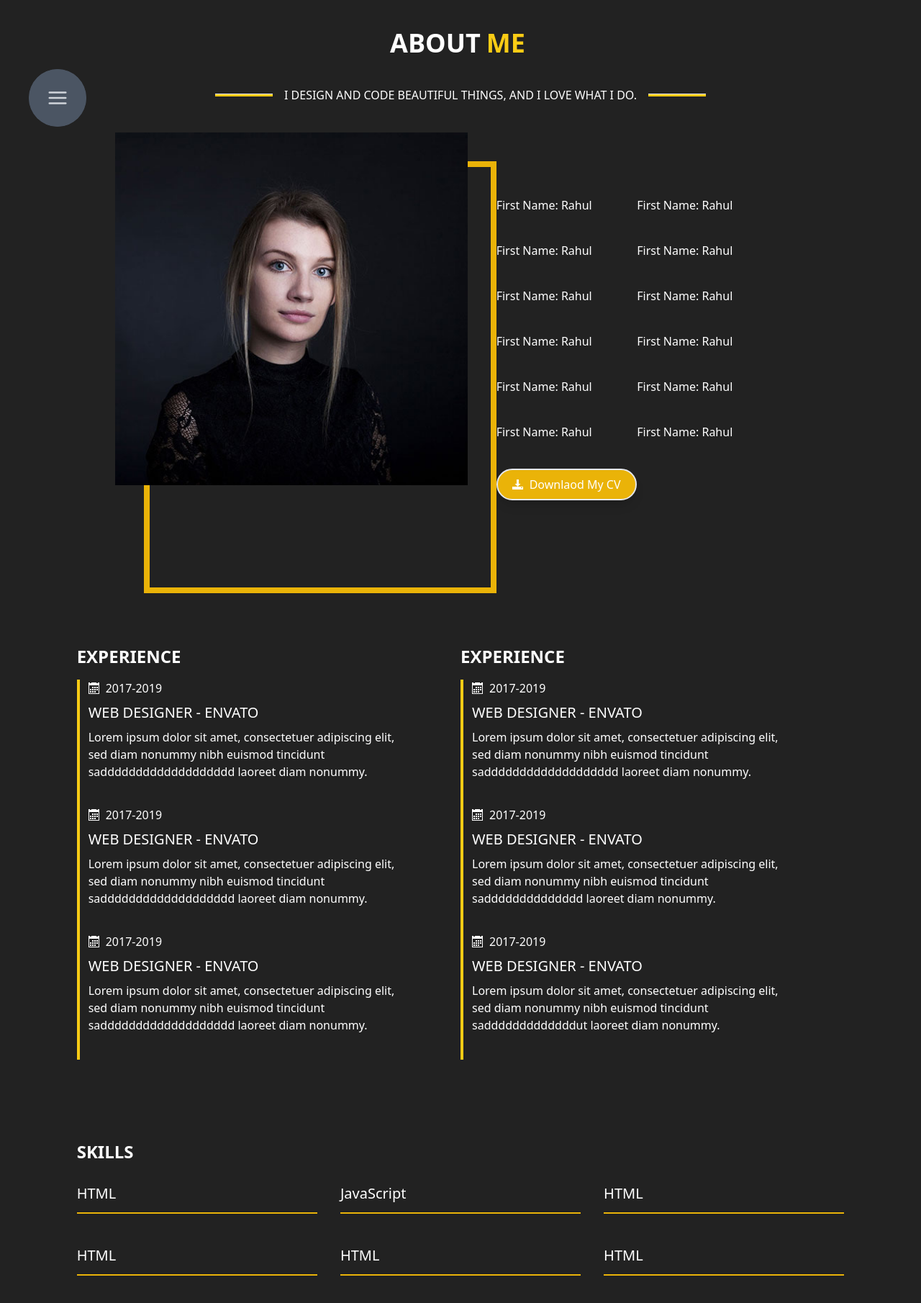
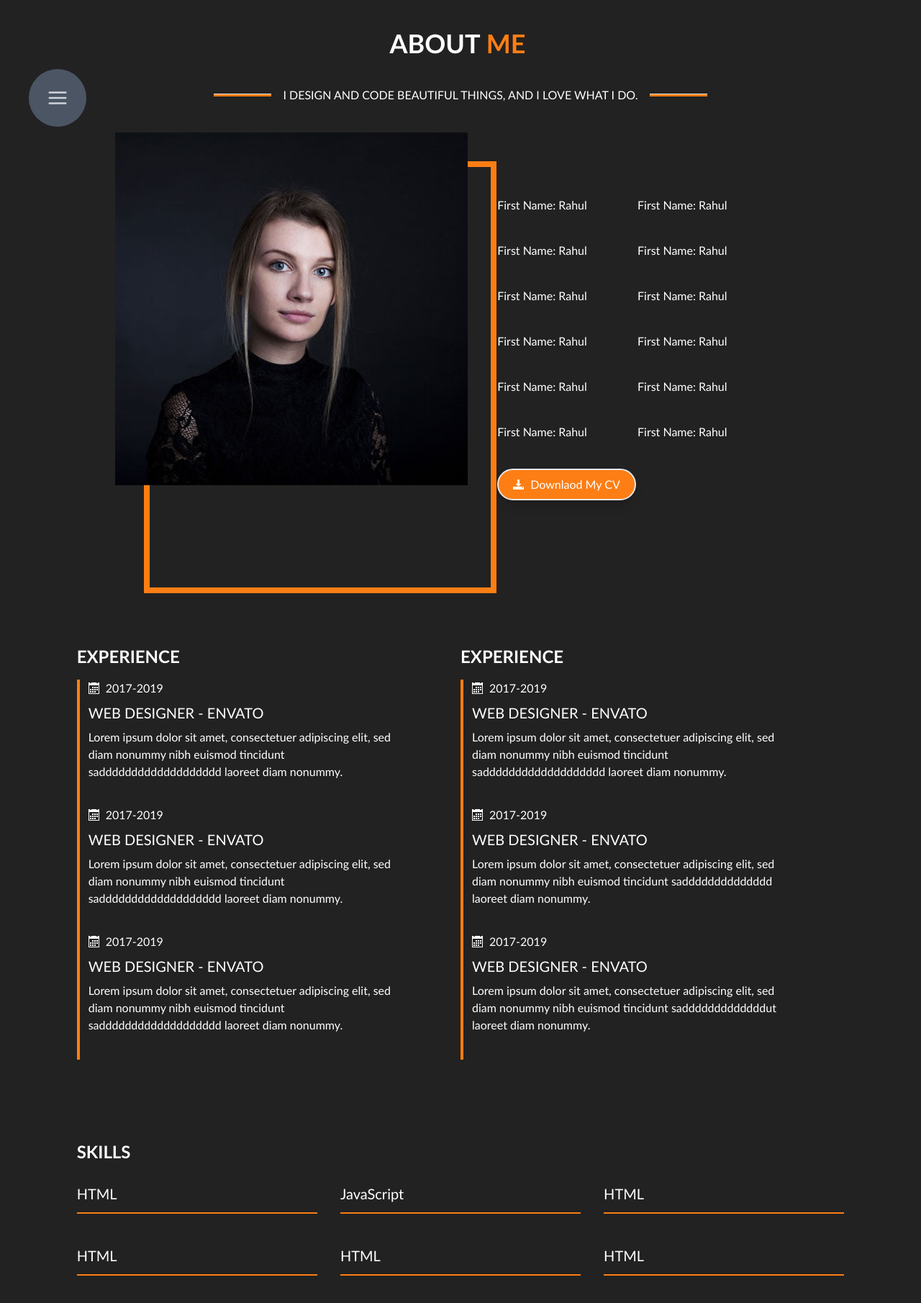
Before and after one commit to Rahul-max55/portfolio-2, a React (Create React App) app: page /about in a window 1280 px wide. Shown: the top 1810 px of the page at 72% size. Built offline with nearby package versions, Linux system fonts and the light colour scheme.

Commit message:
home page setting section is created

```diff
--- a/public/index.html
+++ b/public/index.html
@@ -26,6 +26,9 @@
       Learn how to configure a non-root public URL by running `npm run build`.
     -->
     <style>
+      *{
+        font-family: 'Gill Sans', 'Gill Sans MT', Calibri, 'Trebuchet MS', sans-serif;
+      }
       .active {
         color: yellow;
       }
--- a/src/App.jsx
+++ b/src/App.jsx
@@ -10,7 +10,6 @@ const App = () => {
   return (
     <>
       <BrowserRouter>
-        <Navbar />
         <AnimatedRoutes />
       </BrowserRouter>
     </>
--- a/src/components/AnimatedRoutes.jsx
+++ b/src/components/AnimatedRoutes.jsx
@@ -1,22 +1,31 @@
-import React from "react";
+import React, { useState } from "react";
 import { Route, Routes, useLocation } from "react-router-dom";
 import About from "../pages/About";
 import Home from "../pages/Home";
 import Portfolio from "../pages/Portfolio";
 import Contact from "../pages/Contact";
 import { AnimatePresence } from "framer-motion";
+import Navbar from "./Navbar";
 
 const AnimatedRoutes = () => {
+  const [color, setColor] = useState("#fd7e14");
+  // #ffc107 (yellow) ;
   const location = useLocation();
+
+  console.log(color);
 
   return (
     <>
+      <Navbar color={color} />
       <AnimatePresence>
         <Routes location={location} key={location.pathname}>
-          <Route path="/" element={<Home />} />
-          <Route path="/about" element={<About />} />
-          <Route path="/portfolio" element={<Portfolio />} />
-          <Route path="/contact" element={<Contact />} />
+          <Route
+            path="/"
+            element={<Home setColor={setColor} color={color} />}
+          />
+          <Route path="/about" element={<About color={color} />} />
+          <Route path="/portfolio" element={<Portfolio color={color} />} />
+          <Route path="/contact" element={<Contact color={color} />} />
         </Routes>
       </AnimatePresence>
     </>
--- a/src/components/Navbar.jsx
+++ b/src/components/Navbar.jsx
@@ -8,7 +8,7 @@ import { ImBlogger} from "react-icons/im";
 import { RxCross2} from "react-icons/rx";
 import { FiMenu } from "react-icons/fi";
 
-const Navbar = () => {
+const Navbar = ({color}) => {
   const [hideNav, sethideNav] = useState(true);
 
   const handleClose = (e) => {
@@ -21,6 +21,10 @@ const Navbar = () => {
   useEffect(()=>{
     sethideNav(true);
   },[])
+
+  const active = {
+  color:color
+  }
 
 
   return (
@@ -43,35 +47,40 @@ const Navbar = () => {
         >
           <NavLink
             to="/"
-            className="relative hover:text-yellow-400  focus:text-yellow-400 cursor-pointer"
+            style={active}
+            className={`relative cursor-pointer`}
           >
             <FaHome />
             <span className="absolute top-0 left-16 text-xl bg-gray-500 px-2 rounded-lg">HOME</span>
           </NavLink>
           <NavLink
             to="/about"
-            className="relative hover:text-yellow-400  focus:text-yellow-400 cursor-pointer"
+            style={active}
+            className="relative  cursor-pointer"
           >
             <BsFillPersonFill />
             <span className="absolute top-0 left-16 text-xl bg-gray-500  px-2 rounded-lg" >ABOUT</span>
           </NavLink>
           <NavLink
             to="/portfolio"
-            className="relative hover:text-yellow-400  focus:text-yellow-400 cursor-pointer"
+            style={active}
+            className="relative  cursor-pointer"
           >
             <BiSolidBriefcase />
             <span className="absolute top-0 left-16 text-xl bg-gray-500  px-2 rounded-lg" >PORTFOLIO</span>
           </NavLink>
           <NavLink
             to="/contact"
-            className="relative hover:text-yellow-400  focus:text-yellow-400 cursor-pointer"
+            style={active}
+            className="relative  cursor-pointer"
           >
             <HiMail />
             <span className="absolute top-0 left-16 text-xl bg-gray-500  px-2 rounded-lg" >CONTACT</span>
           </NavLink>
           <NavLink
             to="/blog"
-            className="relative hover:text-yellow-400  focus:text-yellow-400 cursor-pointer"
+            style={active}
+            className="relative  cursor-pointer"
           >
             <ImBlogger />
             <span className="absolute top-0 left-16 text-xl bg-gray-500  px-2 rounded-lg" >BLOG</span>
--- a/src/components/ProtfolioCard.jsx
+++ b/src/components/ProtfolioCard.jsx
@@ -2,7 +2,7 @@ import React, { useState } from "react";
 import project1 from "../Assets/project-1.jpg";
 
 
-const ProtfolioCard = () => {
+const ProtfolioCard = ({bgValue}) => {
 
     const [overlay, setOverlay] = useState(true);
 
@@ -22,6 +22,7 @@ const ProtfolioCard = () => {
         </span>
         <p
           onMouseLeave={handleHover}
+          style={bgValue}
           className={`absolute z-20 w-full h-full   top-0 p-2 text-black transition-[right] duration-700 text-center flex justify-center bg-yellow-400 rounded-lg items-center text-2xl font-bold ${
             overlay
               ? "right-[520px] md:right-[390px] xl:right-[600px] "
--- a/src/pages/About.jsx
+++ b/src/pages/About.jsx
@@ -4,7 +4,13 @@ import { Link } from "react-router-dom";
 import { ImCalendar, ImDownload3 } from "react-icons/im";
 import { motion } from "framer-motion";
 
-const About = () => {
+const About = ({color}) => {
+
+
+  const bgValue = {backgroundColor:color} ;
+  const textValue = {color:color} ;
+  const borderValue = {borderColor:color} ;
+
   return (
     <motion.div
       initial={{ x: 300, opacity: 0 }}
@@ -14,19 +20,19 @@ const About = () => {
     className="bg-[#222] h-fit text-white">
       <div className=" p-10 text-4xl font-extrabold flex items-center justify-center">
         <h1>ABOUT </h1>
-        <span className="text-yellow-400 mx-2">ME</span>
+        <span style={textValue} className="text-yellow-400 mx-2">ME</span>
       </div>
       <div className="flex pb-10 justify-center items-center text-center ">
-        <hr className="bg-yellow-400 w-20 h-1" />
+        <hr style={bgValue} className="bg-yellow-400 w-20 h-1" />
         <span className="px-4">
           I DESIGN AND CODE BEAUTIFUL THINGS, AND I LOVE WHAT I DO.
         </span>
-        <hr className="bg-yellow-400 w-20 h-1" />
+        <hr style={bgValue} className="bg-yellow-400 w-20 h-1" />
       </div>
 
       <div className="w-[85vw] md:w-[75vw] text-white  m-auto h-[150vh] xl:h-[75vh]  flex justify-between items-center xl:flex-row flex-col">
         <div className="md:w-fit h-[52vh] lg:h-full  relative">
-          <div className="w-full h-full md:h-full top-5 left-5 md:top-10 md:left-10 absolute border-[8px] border-yellow-500"></div>
+          <div style={borderValue} className="w-full h-full md:h-full top-5 left-5 md:top-10 md:left-10 absolute border-[8px] border-yellow-500"></div>
           <img src={profile} alt="photo" className="relative z-10" />
         </div>
         <div className="w-full md:w-4/5 xl:w-1/2  md:m-auto flex justify-center items-center h-full ">
@@ -40,6 +46,7 @@ const About = () => {
               <span>First Name: Rahul</span>
               <Link
                 to="/about"
+                style={bgValue}
                 className="flex px-1 py-2 md:px-5 md:py-2 items-center justify-center bg-yellow-500 transition-colors text-sm md:text-base xl:text-base font-medium text-white space-x-2 rounded-full shadow-lg border-2  hover:bg-transparent"
               >
                 <ImDownload3 /> <span>Downlaod My CV</span>
@@ -54,6 +61,7 @@ const About = () => {
               <span>First Name: Rahul</span>
               <Link
                 to="/about"
+                style={bgValue}
                 className="flex px-1 invisible py-2 md:px-5 md:py-2 items-center justify-center bg-yellow-500 transition-colors text-sm md:text-base xl:text-base font-medium text-white space-x-2 rounded-full shadow-lg border-2  hover:bg-transparent"
               >
                 <ImDownload3 /> <span>Downlaod My CV</span>
@@ -72,7 +80,7 @@ const About = () => {
           <h2 className="text-2xl  text-white font-semibold py-4">
             EXPERIENCE
           </h2>
-          <ul className=" w-10/12 pb-2 border-l-4 space-x-3 border-yellow-400 min-h-44 ">
+          <ul style={borderValue} className="w-10/12 pb-2 border-l-4 space-x-3 border-yellow-400 min-h-44 ">
             <span></span>
             <li className="flex items-center ">
               <ImCalendar className="mr-2" /> 2017-2019
@@ -86,7 +94,7 @@ const About = () => {
               nonummy.
             </li>
           </ul>
-          <ul className=" w-10/12 pb-2 border-l-4 space-x-3 border-yellow-400 min-h-44 ">
+          <ul style={borderValue} className=" w-10/12 pb-2 border-l-4 space-x-3 border-yellow-400 min-h-44 ">
             <span></span>
             <li className="flex items-center ">
               <ImCalendar className="mr-2" /> 2017-2019
@@ -100,7 +108,7 @@ const About = () => {
               nonummy.
             </li>
           </ul>
-          <ul className=" w-10/12 pb-2 border-l-4 space-x-3 border-yellow-400 min-h-44 ">
+          <ul style={borderValue} className=" w-10/12 pb-2 border-l-4 space-x-3 border-yellow-400 min-h-44 ">
             <span></span>
             <li className="flex items-center ">
               <ImCalendar className="mr-2" /> 2017-2019
@@ -120,7 +128,7 @@ const About = () => {
           <h2 className="text-2xl  text-white font-semibold py-4">
             EXPERIENCE
           </h2>
-          <ul className=" w-10/12 pb-2 border-l-4 space-x-3 border-yellow-400 min-h-44 ">
+          <ul style={borderValue} className=" w-10/12 pb-2 border-l-4 space-x-3 border-yellow-400 min-h-44 ">
             <span></span>
             <li className="flex items-center ">
               <ImCalendar className="mr-2" /> 2017-2019
@@ -134,7 +142,7 @@ const About = () => {
               nonummy.
             </li>
           </ul>
-          <ul className=" w-10/12 pb-2 border-l-4 space-x-3 border-yellow-400 min-h-44 ">
+          <ul style={borderValue} className=" w-10/12 pb-2 border-l-4 space-x-3 border-yellow-400 min-h-44 ">
             <span></span>
             <li className="flex items-center ">
               <ImCalendar className="mr-2" /> 2017-2019
@@ -148,7 +156,7 @@ const About = () => {
               nonummy.
             </li>
           </ul>
-          <ul className=" w-10/12 pb-2 border-l-4 space-x-3 border-yellow-400 min-h-44 ">
+          <ul style={borderValue} className=" w-10/12 pb-2 border-l-4 space-x-3 border-yellow-400 min-h-44 ">
             <span></span>
             <li className="flex items-center ">
               <ImCalendar className="mr-2" /> 2017-2019
@@ -172,22 +180,22 @@ const About = () => {
       <div className="w-10/12 m-auto flex-col pb-20 lg:py-20 flex justify-around items-start  bg-[#222]">
         <h1 className="text-2xl  text-white font-semibold py-4">SKILLS</h1>
         <div className=" grid sm:grid-cols-2 md:grid-cols-3 w-full gap-4 md:gap-8  ">
-          <h3 className="border-b-2 border-yellow-500 min-w-40 py-3 text-xl">
+          <h3 style={borderValue} className="border-b-2 border-yellow-500 min-w-40 py-3 text-xl">
             HTML
           </h3>
-          <h3 className="border-b-2 border-yellow-500 min-w-40 py-3 text-xl">
+          <h3 style={borderValue} className="border-b-2 border-yellow-500 min-w-40 py-3 text-xl">
            JavaScript
           </h3>
-          <h3 className="border-b-2 border-yellow-500 min-w-40 py-3 text-xl">
+          <h3 style={borderValue} className="border-b-2 border-yellow-500 min-w-40 py-3 text-xl">
             HTML
           </h3>
-          <h3 className="border-b-2 border-yellow-500 min-w-40 py-3 text-xl">
+          <h3 style={borderValue} className="border-b-2 border-yellow-500 min-w-40 py-3 text-xl">
             HTML
           </h3>
-          <h3 className="border-b-2 border-yellow-500 min-w-40 py-3 text-xl">
+          <h3 style={borderValue} className="border-b-2 border-yellow-500 min-w-40 py-3 text-xl">
             HTML
           </h3>
-          <h3 className="border-b-2 border-yellow-500 min-w-40 py-3 text-xl">
+          <h3 style={borderValue} className="border-b-2 border-yellow-500 min-w-40 py-3 text-xl">
             HTML
           </h3>
         </div>
--- a/src/pages/Contact.jsx
+++ b/src/pages/Contact.jsx
@@ -6,7 +6,12 @@ import { Link } from "react-router-dom";
 import { motion } from "framer-motion";
 
 
-const Contact = () => {
+const Contact = ({color}) => {
+
+  const bgValue = {backgroundColor:color} ;
+  const textValue = {color:color} ;
+  const borderValue = {borderColor:color} ;
+
   return (
     <>
       <motion.div
@@ -17,14 +22,14 @@ const Contact = () => {
       className="bg-[#222] min-h-screen text-white">
         <div className=" p-10 text-4xl font-extrabold flex items-center justify-center">
           <h1>CONTACT </h1>
-          <span className="text-yellow-400 mx-2">ME</span>
+          <span style={textValue} className="text-yellow-400 mx-2">ME</span>
         </div>
         <div className="flex pb-10 justify-center items-center text-center ">
-          <hr className="bg-yellow-400 w-20 h-1" />
+          <hr style={bgValue} className="bg-yellow-400 w-20 h-1" />
           <span className="px-4 text-center">
             I DESIGN AND CODE BEAUTIFUL THINGS, AND I LOVE WHAT I DO.
           </span>
-          <hr className="bg-yellow-400 w-20 h-1" />
+          <hr style={bgValue} className="bg-yellow-400 w-20 h-1" />
         </div>
 
         {/* Context details */}
@@ -99,7 +104,7 @@ const Contact = () => {
               />
             </form>
 
-              <Link to="/about" className="flex px-3 py-1 items-center justify-center bg-yellow-500 transition-colors text-base xl:text-lg font-medium text-white space-x-2 rounded-full shadow-lg border-2 border-yellow-400 hover:bg-transparent">
+              <Link style={{...borderValue , ...bgValue}} to="/about" className="flex px-3 py-1 items-center justify-center bg-yellow-500 transition-colors text-base xl:text-lg font-medium text-white space-x-2 rounded-full shadow-lg border-2 border-yellow-400 hover:bg-transparent">
                 <CgProfile /> <span>Send Message</span>
               </Link>
           </div>
--- a/src/pages/Home.jsx
+++ b/src/pages/Home.jsx
@@ -1,4 +1,4 @@
-import React, {useState } from "react";
+import React, {useEffect, useState } from "react";
 import { Link } from "react-router-dom";
 import cover from "../Assets/fullscreendark.jpg";
 import { CgProfile } from "react-icons/cg";
@@ -6,10 +6,20 @@ import { AiFillProfile } from "react-icons/ai";
 import { SlSettings } from "react-icons/sl";
 import Typewriter from "typewriter-effect";
 import { motion } from "framer-motion";
+import { BsCheckAll } from "react-icons/bs";
 
-const Home = () => {
+const Home = ({color , setColor}) => {
+  const [openModal , setOpenModal] = useState(false);
 
+  const handleOpen = () =>{
+    setOpenModal(!openModal);
+  }
 
+  console.log(color);
+
+  const bgValue = {backgroundColor:color} ;
+  const textValue = {color:color} ;
+  const borderValue = {borderColor:color} ;
 
   return (
     <>
@@ -36,7 +46,7 @@ const Home = () => {
             <p className="text-white text-2xl">Hi THERE!</p>
             <h1 className="text-white text-3xl lg:text-5xl flex font-extrabold">
               I'M
-              <span className="text-yellow-400 ml-3">
+              <span style={textValue} className={`ml-3`}>
                 <Typewriter
                   options={{
                     strings: ["Hello Hr", "World"],
@@ -53,17 +63,24 @@ const Home = () => {
               aspernatur debitis repudiandae nostrum aperiam eum quam.
             </p>
             <div className="flex flex-col md:flex-row md:space-x-4 space-y-4 md:space-y-0">
-              <Link to="/about" className="flex px-5 py-2 md:py-3 items-center justify-center bg-yellow-500 transition-colors text-base xl:text-xl font-medium text-white space-x-2 rounded-full shadow-lg border-2 border-yellow-400 hover:bg-transparent">
+              <Link to="/about" style={{...borderValue , ...bgValue}} className={`flex px-5 py-2 md:py-3 items-center justify-center transition-colors text-base xl:text-xl font-medium text-white space-x-2 rounded-full shadow-lg border-2  hover:text-white hover:bg-white/20`}>
                 <CgProfile /> <span>MORE ABOUT ME </span>
               </Link>
-              <Link to="/portfolio" className="flex py-2 md:py-3 px-4 items-center justify-center border-2 border-yellow-400 text-base xl:text-xl font-medium text-white space-x-2 rounded-full shadow-lg hover:bg-yellow-500">
+              <Link style={borderValue} to="/portfolio" className={`flex py-2 md:py-3 px-4 items-center justify-center border-2 border-data text-base xl:text-xl font-medium text-white space-x-2 hover:text-white rounded-full shadow-lg hover:bg- `}>
                 <AiFillProfile />
                 <span>PORTFOLIO</span>
               </Link>
             </div>
           </div>
-          <div className="bg-gray-300 w-16 h-16  rounded-full flex justify-center text-4xl items-center ">
-            <SlSettings className="animate-spin" />
+          <div className="bg-gray-300 relative w-16 h-16  rounded-full flex justify-center text-4xl items-center ">
+            <SlSettings className="animate-spin" onClick={handleOpen} />
+            <span className={`absolute transition-all duration-200 overflow-hidden right-20  rounded-lg shadow-lg z-50 flex justify-around items-center flex-col bg-red-600 {${openModal ? "opacity-1 w-12 p-2 h-56 " : "h-0 w-0 p-0 opacity-0"}}`} >
+                <button onClick={()=> setColor("#fd7e14")} className="w-10 h-10 rounded-full bg-[#fd7e14]">{color==="#fd7e14" ? <BsCheckAll className="text-white" /> : ""}</button>
+                <button onClick={()=> setColor("#28a745")} className="w-10 h-10 rounded-full bg-[#28a745]">{color==="#28a745" ? <BsCheckAll className="text-white" /> : ""}</button>
+                <button onClick={()=> setColor("#007bff")} className="w-10 h-10 rounded-full bg-[#007bff]">{color==="#007bff" ? <BsCheckAll className="text-white" /> : ""}</button>
+                <button onClick={()=> setColor("#6610f2")} className="w-10 h-10 rounded-full bg-[#6610f2]">{color==="#6610f2" ? <BsCheckAll className="text-white" /> : ""}</button>
+
+            </span>
           </div>
         </div>
       </motion.div>
--- a/src/pages/Portfolio.jsx
+++ b/src/pages/Portfolio.jsx
@@ -2,7 +2,11 @@ import PortfolioCard from "../components/ProtfolioCard";
 import { motion } from "framer-motion";
 
 
-const Portfolio = () => {
+const Portfolio = ({color}) => {
+
+  const bgValue = {backgroundColor:color} ;
+  const textValue = {color:color} ;
+  const borderValue = {borderColor:color} ;
 
   return (
     <>
@@ -14,19 +18,19 @@ const Portfolio = () => {
       className="bg-[#222] h-fit max-w-screen text-white">
         <div className=" p-10 text-4xl font-extrabold flex items-center justify-center">
           <h1>MY </h1>
-          <span className="text-yellow-400 mx-2">PORTFOLIO</span>
+          <span style={textValue} className="text-yellow-400 mx-2">PORTFOLIO</span>
         </div>
         <div className="flex pb-10 justify-center items-center text-center ">
-          <hr className="bg-yellow-400 w-20 h-1" />
-          <span className="px-4">
+          <hr tyle={bgValue} className="bg-yellow-400 w-20 h-1" />
+          <span s className="px-4">
             I DESIGN AND CODE BEAUTIFUL THINGS, AND I LOVE WHAT I DO.
           </span>
-          <hr className="bg-yellow-400 w-20 h-1" />
+          <hr tyle={bgValue} className="bg-yellow-400 w-20 h-1" />
         </div>
 
         <div className="w-10/12 m-auto flex-col pb-20 lg:py-10 relative flex justify-around items-start bg-[#222]">
           <div className=" grid sm:grid-cols-2 md:grid-cols-3 w-full gap-4 md:gap-8  ">
-          {[4 ,2,3,3,4,4].map((val , i) =>  <PortfolioCard key={i} /> )}
+          {[4 ,2,3,3,4,4].map((val , i) =>  <PortfolioCard key={i} bgValue={bgValue} /> )}
           </div>
         </div>
       </motion.div>
```
